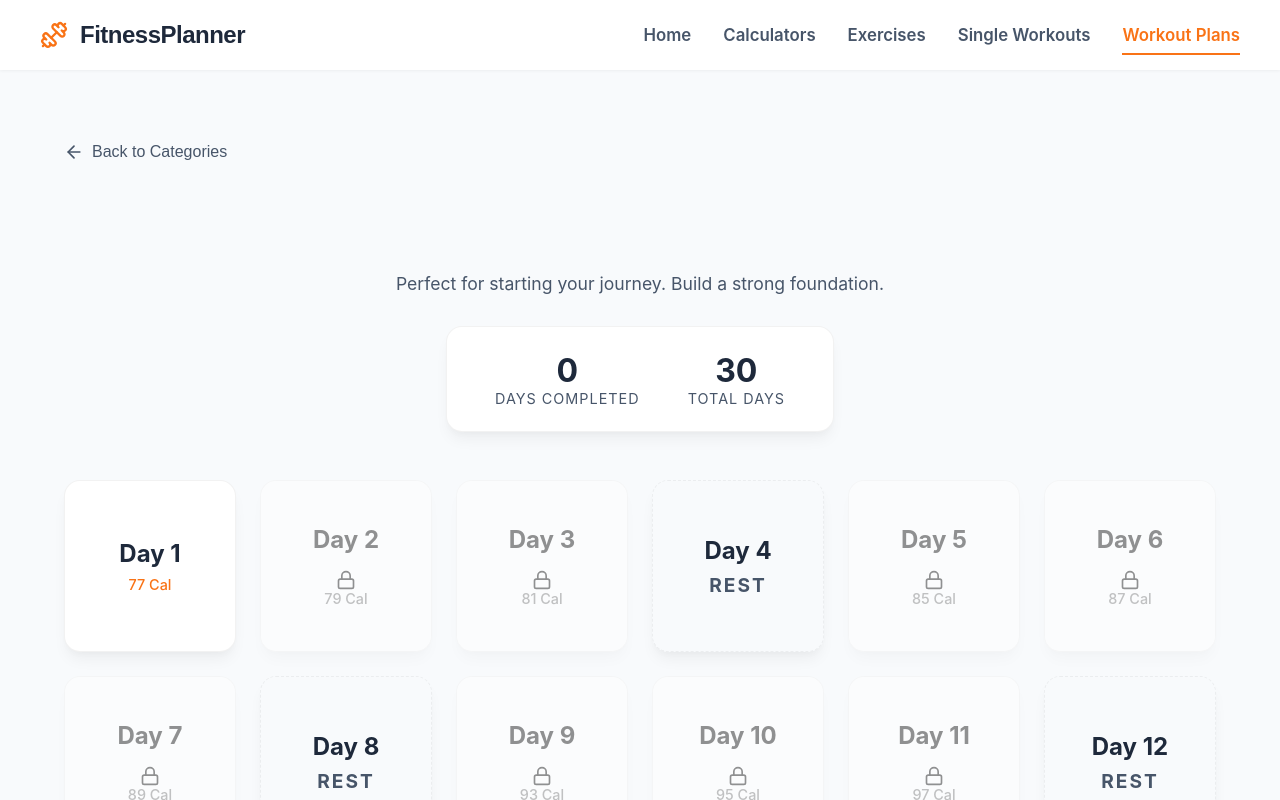
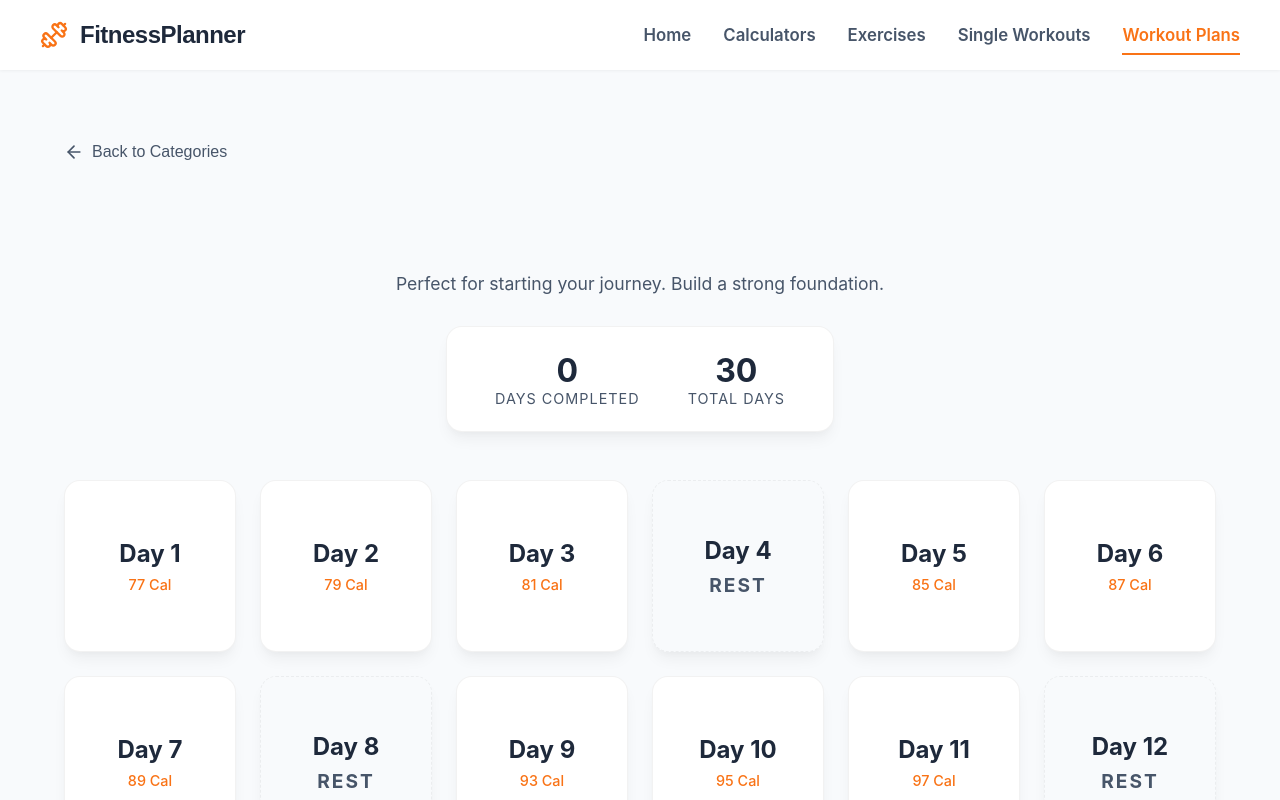
Before and after one commit to kevorhyno90/futuristic-fitness-pwa, a React (Vite) app: page /dashboard in a window 1280 px wide. Both pictures are taken after a click on the element 229 px from the left and 430 px from the top of the page. Shown: the top 800 px of the page. Built offline with nearby package versions, Linux system fonts and the light colour scheme.

Commit message:
Unlock all days in workout plans

```diff
--- a/src/pages/Workouts.tsx
+++ b/src/pages/Workouts.tsx
@@ -29,8 +29,7 @@ export default function Workouts() {
   };
 
   const isDayLocked = (dayNumber: number) => {
-    if (dayNumber === 1) return false;
-    return !completedDays.some(d => d.dayNumber === dayNumber - 1);
+    return false;
   };
 
   const handleDayClick = (dayNumber: number, isRestDay: boolean) => {
```
